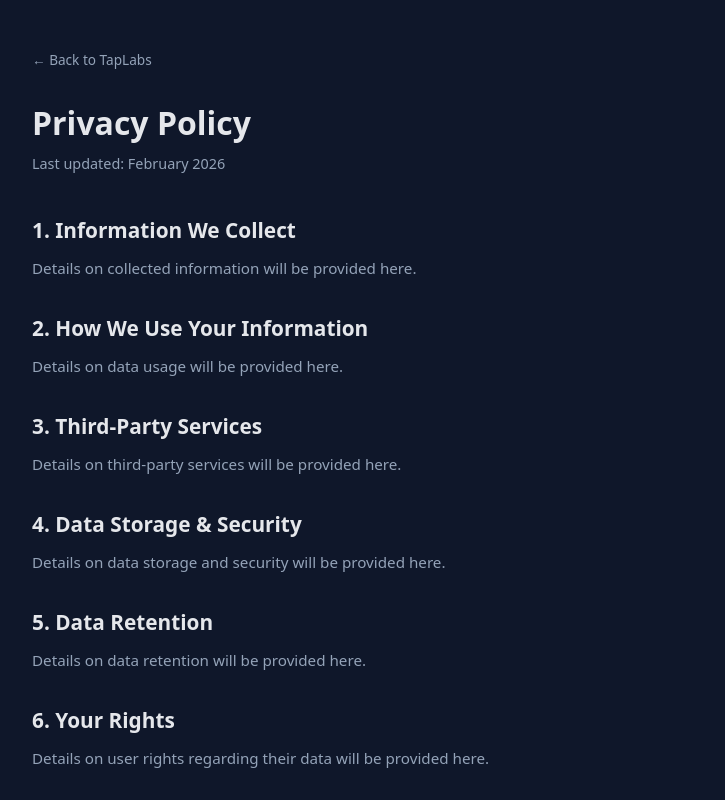
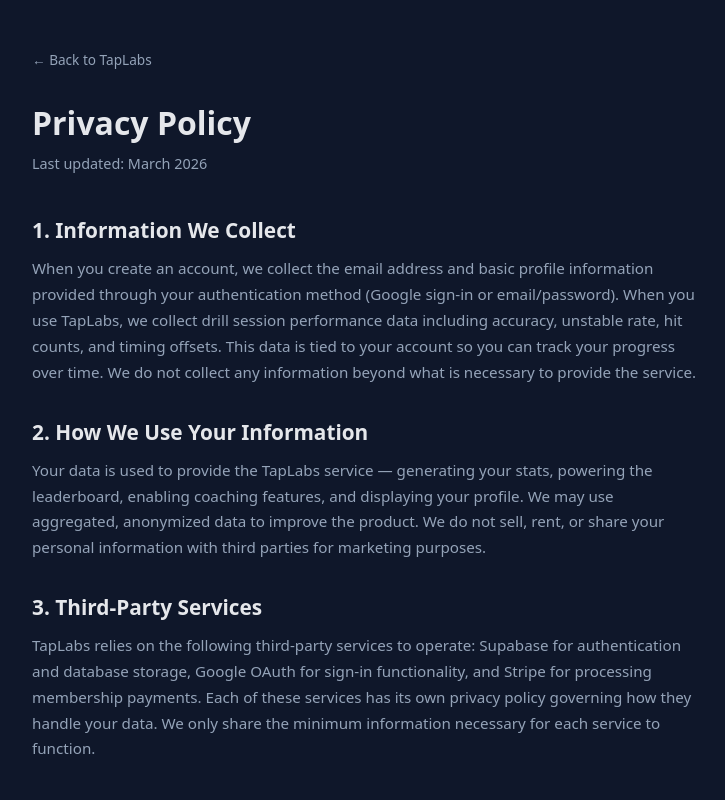
Before and after one commit to bradyjst/TapLabs, a React (Vite) app: page /privacy in a window 1280 px wide. Shown: the whole page, without its empty margins (272-997 px from the left). Built offline with nearby package versions, Linux system fonts and the light colour scheme; no server answers.

Commit message:
TOS stuff

```diff
--- a/src/pages/About.tsx
+++ b/src/pages/About.tsx
@@ -44,14 +44,6 @@ export default function About() {
 				by updates during this period. If you run into issues or have ideas,
 				feedback is always welcome.
 			</p>
-
-			<h2>What's next?</h2>
-			<p>
-				The roadmap includes long-term stat tracking, advanced coaching
-				diagnostics, visual themes, and more. Members get early access to these
-				features as they ship. Check out the{" "}
-				<Link to="/membership">Membership page</Link> to learn more.
-			</p>
 		</div>
 	);
 }
--- a/src/pages/Privacy.tsx
+++ b/src/pages/Privacy.tsx
@@ -9,74 +9,94 @@ export default function Privacy() {
 			</Link>
 
 			<h1>Privacy Policy</h1>
-			<p className="page-subtitle">Last updated: February 2026</p>
+			<p className="page-subtitle">Last updated: March 2026</p>
 
 			<h2>1. Information We Collect</h2>
 			<p>
-				{/* TODO: Detail what you collect — email, auth provider data,
-				    session/drill performance data, analytics (GA) */}
-				Details on collected information will be provided here.
+				When you create an account, we collect the email address and basic
+				profile information provided through your authentication method (Google
+				sign-in or email/password). When you use TapLabs, we collect drill
+				session performance data including accuracy, unstable rate, hit counts,
+				and timing offsets. This data is tied to your account so you can track
+				your progress over time. We do not collect any information beyond what
+				is necessary to provide the service.
 			</p>
 
 			<h2>2. How We Use Your Information</h2>
 			<p>
-				{/* TODO: Detail usage — providing the service, generating stats,
-				    improving the product, processing payments via Stripe */}
-				Details on data usage will be provided here.
+				Your data is used to provide the TapLabs service — generating your
+				stats, powering the leaderboard, enabling coaching features, and
+				displaying your profile. We may use aggregated, anonymized data to
+				improve the product. We do not sell, rent, or share your personal
+				information with third parties for marketing purposes.
 			</p>
 
 			<h2>3. Third-Party Services</h2>
 			<p>
-				{/* TODO: List third parties — Supabase (auth & database),
-				    Stripe (payments), Google Analytics, Google OAuth */}
-				Details on third-party services will be provided here.
+				TapLabs relies on the following third-party services to operate:
+				Supabase for authentication and database storage, Google OAuth for
+				sign-in functionality, and Stripe for processing membership payments.
+				Each of these services has its own privacy policy governing how they
+				handle your data. We only share the minimum information necessary for
+				each service to function.
 			</p>
 
 			<h2>4. Data Storage &amp; Security</h2>
 			<p>
-				{/* TODO: Detail where data is stored (Supabase/PostgreSQL),
-				    security measures, encryption */}
-				Details on data storage and security will be provided here.
+				Your data is stored in a PostgreSQL database managed by Supabase, with
+				row-level security policies ensuring users can only access their own
+				data. Authentication tokens are handled securely through Supabase Auth.
+				While we take reasonable measures to protect your information, no method
+				of electronic storage is 100% secure, and we cannot guarantee absolute
+				security.
 			</p>
 
 			<h2>5. Data Retention</h2>
 			<p>
-				{/* TODO: Detail how long data is kept, what happens on
-				    account deletion */}
-				Details on data retention will be provided here.
+				Your account data and session history are retained for as long as your
+				account is active. If you wish to have your account and associated data
+				deleted, contact us at the email below and we will process your request
+				within a reasonable timeframe.
 			</p>
 
 			<h2>6. Your Rights</h2>
 			<p>
-				{/* TODO: Detail user rights — access, deletion, export,
-				    opt-out of analytics */}
-				Details on user rights regarding their data will be provided here.
+				You have the right to access the personal data we hold about you,
+				request correction of inaccurate data, request deletion of your account
+				and all associated data, and withdraw consent for data processing at any
+				time by discontinuing use of the service. To exercise any of these
+				rights, contact us using the information below.
 			</p>
 
 			<h2>7. Cookies &amp; Tracking</h2>
 			<p>
-				{/* TODO: Detail cookie usage — auth session cookies,
-				    Google Analytics cookies */}
-				Details on cookies and tracking will be provided here.
+				TapLabs uses essential cookies for authentication session management.
+				These are required for the service to function and cannot be disabled.
+				We do not use advertising cookies or third-party tracking cookies. No
+				data is shared with advertisers.
 			</p>
 
 			<h2>8. Children's Privacy</h2>
 			<p>
-				{/* TODO: COPPA compliance — minimum age requirement,
-				    no intentional collection from children */}
-				Details on children's privacy protections will be provided here.
+				TapLabs is not intended for children under the age of 13. We do not
+				knowingly collect personal information from children under 13. If you
+				believe a child under 13 has provided us with personal information,
+				please contact us and we will take steps to delete that information.
 			</p>
 
 			<h2>9. Changes to This Policy</h2>
 			<p>
 				We may update this Privacy Policy from time to time. Any changes will be
-				posted on this page with an updated revision date.
+				posted on this page with an updated revision date. Continued use of
+				TapLabs after changes are posted constitutes acceptance of the updated
+				policy.
 			</p>
 
 			<h2>10. Contact</h2>
 			<p>
-				{/* TODO: Add contact email */}
-				If you have questions about this policy, please contact us.
+				If you have questions about this policy or want to request data
+				deletion, please reach out at{" "}
+				<a href="mailto:contact@taplabs.app">contact@taplabs.app</a>.
 			</p>
 		</div>
 	);
--- a/src/pages/Terms.tsx
+++ b/src/pages/Terms.tsx
@@ -9,7 +9,7 @@ export default function Terms() {
 			</Link>
 
 			<h1>Terms of Service</h1>
-			<p className="page-subtitle">Last updated: February 2026</p>
+			<p className="page-subtitle">Last updated: March 2026</p>
 
 			<h2>1. Acceptance of Terms</h2>
 			<p>
@@ -20,30 +20,41 @@ export default function Terms() {
 
 			<h2>2. Description of Service</h2>
 			<p>
-				TapLabs provides rhythm training tools and related analytics. The
-				service is currently in beta, and features may change, be added, or be
-				removed at any time without notice.
+				TapLabs provides rhythm training tools, performance analytics, and
+				related features for osu! players. The service is currently in beta,
+				and features may change, be added, or be removed at any time without
+				notice.
 			</p>
 
 			<h2>3. Accounts</h2>
 			<p>
-				{/* TODO: Fill in account terms — responsibility for credentials,
-				    age requirements, account termination conditions */}
-				Terms regarding user accounts will be detailed here.
+				You are responsible for maintaining the security of your account
+				credentials. You must provide accurate information when creating an
+				account. You may not share your account with others or create multiple
+				accounts. We reserve the right to suspend or terminate accounts that
+				violate these terms. You must be at least 13 years old to create an
+				account.
 			</p>
 
 			<h2>4. Membership &amp; Payments</h2>
 			<p>
-				{/* TODO: Fill in payment terms — billing cycle, refund policy,
-				    cancellation, price changes */}
-				Terms regarding paid memberships and billing will be detailed here.
+				TapLabs offers optional paid memberships that unlock additional features.
+				Payments are processed securely through Stripe. Memberships are billed
+				on a recurring basis unless cancelled. You may cancel your membership at
+				any time, and access to paid features will continue until the end of
+				your current billing period. Refunds are handled on a case-by-case
+				basis — contact us if you have billing concerns. We reserve the right to
+				change membership pricing with reasonable notice.
 			</p>
 
 			<h2>5. Acceptable Use</h2>
 			<p>
-				{/* TODO: Fill in acceptable use — no cheating, no abuse,
-				    no reverse engineering, no scraping */}
-				Terms regarding acceptable use of the platform will be detailed here.
+				You agree not to use TapLabs to submit fraudulent or manipulated session
+				data, attempt to exploit, reverse engineer, or interfere with the
+				service, harass other users or abuse community features such as the
+				feedback system, use automated tools or scripts to interact with the
+				service, or resell or redistribute access to paid features. Violation of
+				these terms may result in account suspension or termination.
 			</p>
 
 			<h2>6. Data &amp; Privacy</h2>
@@ -53,23 +64,44 @@ export default function Terms() {
 				collect, use, and protect your data.
 			</p>
 
-			<h2>7. Disclaimer</h2>
+			<h2>7. Intellectual Property</h2>
 			<p>
-				{/* TODO: Fill in disclaimer — service provided "as is", no warranties,
-				    beta status, data loss possibility */}
-				Disclaimer terms will be detailed here.
+				All content, code, design, and branding associated with TapLabs is the
+				property of TapLabs and its creator. You may not copy, modify, or
+				distribute any part of the service without permission. User-generated
+				content such as suggestions and feedback may be used by TapLabs to
+				improve the product.
 			</p>
 
-			<h2>8. Changes to Terms</h2>
+			<h2>8. Disclaimer</h2>
 			<p>
-				We reserve the right to modify these terms at any time. Continued use of
-				TapLabs after changes constitutes acceptance of the updated terms.
+				TapLabs is provided "as is" without warranties of any kind, express or
+				implied. We do not guarantee that the service will be uninterrupted,
+				error-free, or that data will be preserved indefinitely. As the service
+				is currently in beta, session data and scores may be affected by updates
+				or changes to the platform. Use the service at your own discretion.
 			</p>
 
-			<h2>9. Contact</h2>
+			<h2>9. Limitation of Liability</h2>
 			<p>
-				{/* TODO: Add contact email */}
-				If you have questions about these terms, please contact us.
+				To the fullest extent permitted by law, TapLabs and its creator shall
+				not be liable for any indirect, incidental, or consequential damages
+				arising from your use of the service, including but not limited to loss
+				of data or interruption of service.
+			</p>
+
+			<h2>10. Changes to Terms</h2>
+			<p>
+				We reserve the right to modify these terms at any time. Changes will be
+				posted on this page with an updated revision date. Continued use of
+				TapLabs after changes are posted constitutes acceptance of the updated
+				terms.
+			</p>
+
+			<h2>11. Contact</h2>
+			<p>
+				If you have questions about these terms, please reach out at{" "}
+				<a href="mailto:contact@taplabs.app">contact@taplabs.app</a>.
 			</p>
 		</div>
 	);
```
